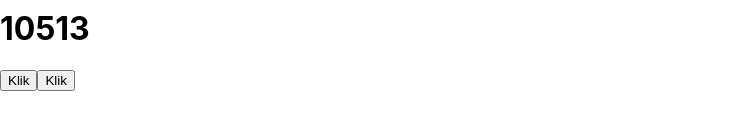
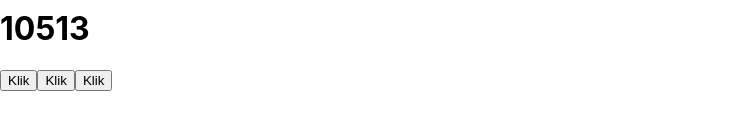
Before and after one commit to MMarek/zadania_11, a React (Create React App) app: page / in a window 1280 px wide. Shown: the part 326-456 px from the top of the page, without its empty margins (0-741 px from the left). Built offline with nearby package versions, Linux system fonts and the light colour scheme.

Commit message:
three buttons

```diff
--- a/src/components/task07.js
+++ b/src/components/task07.js
@@ -1,6 +1,6 @@
 import React, {Component} from "react";
 
-class Button extends Component {
+class Buttons extends Component {
     state = {
         textToShow: null
     };
@@ -21,20 +21,28 @@ class Button extends Component {
         });
     };
 
+    handleClickWindowInfo = () => {
+        console.log(this);
+        this.setState({
+            textToShow: `Window height: ${window.innerHeight} width: ${window.innerWidth}`
+        });
+    };
+
     render() {
-        let textToShowJsx = this.state.texrToShow ? <h1>{this.state.textToShow}</h1> : null;
+        let textToShowJsx = this.state.textToShow ? <h1>{this.state.textToShow}</h1> : null;
         return (
             <>
                 {textToShowJsx}
-                <button onClick={(event) => this.handleClickAndShowInfo(event, "Marek")}>Klik</button>
+                <button onClick={(event) => this.handleClickAndShowInfo(event, " Ciebie :)")}>Klik</button>
                 <button onClick={this.handleClickMathButton}>Klik</button>
+                <button onClick={this.handleClickWindowInfo}>Klik</button>
             </>
         )
     }
 }
 
 function Task07() {
-    return <Button/>
+    return <Buttons/>
 }
 
 export default Task07;
```
Also changed, not shown: 1 other file (tests, documents, lock files or other folders).
